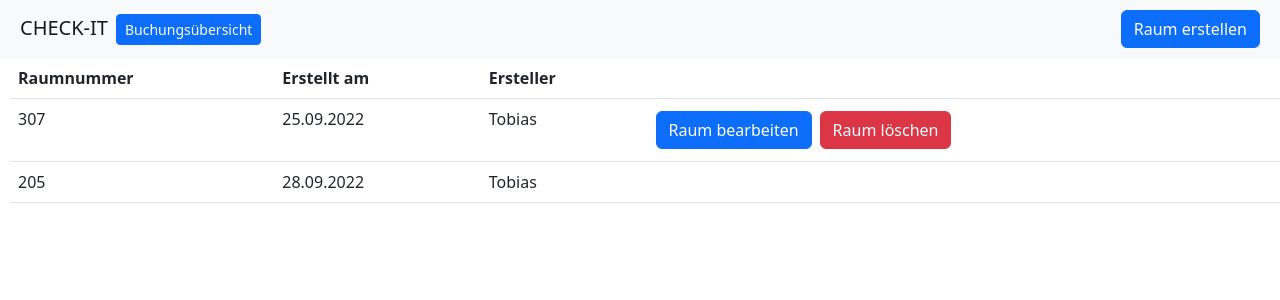
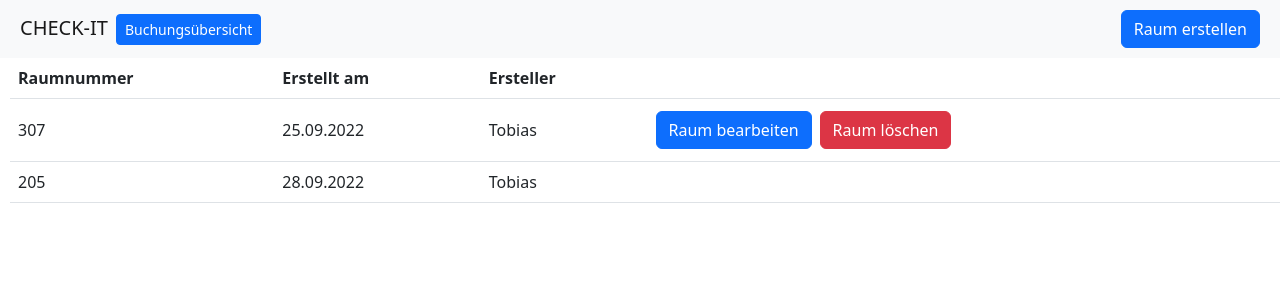
Before and after one commit to OliverFida/CheckIt, a React (Create React App) app in the folder frontend/: page /rooms in a window 1280 px wide. Shown: the top 300 px of the page. Built offline with nearby package versions, Linux system fonts and the light colour scheme.

Commit message:
update stylesheet

```diff
--- a/frontend/src/css/components/RoomsPage.css
+++ b/frontend/src/css/components/RoomsPage.css
@@ -1,3 +1,7 @@
 table.rooms th {
     text-align: left;
 }
+
+table.rooms td {
+    vertical-align: middle;
+}
```
